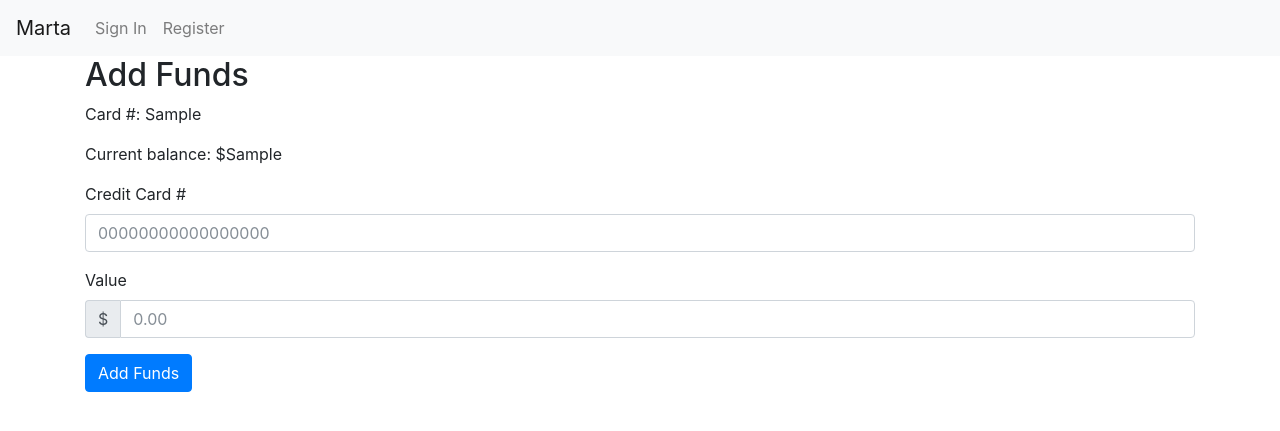
After one commit to Piejak/cs4400_project, a Flask app: template templates/addFunds.html in a window 1280 px wide. The commit adds this page. Shown: the top 431 px of the page. Run offline with Flask 2, Linux system fonts and the light colour scheme; the template is opened without the code that fills it: most values are stand-ins (such as "Sample title", 1, 10 or a date in 2020); some libraries are stand-ins or nearby versions.

Commit message:
Implement layout for adding funds to a breezecard

```diff
--- a/app.py
+++ b/app.py
@@ -38,21 +38,32 @@ def home():
 @app.route("/userHome")
 def user_home():
     if g.admin or not g.user:
-        return redirect(url_for(home))
+        return redirect(url_for('home'))
     return render_template('userHome.html', breezeCards=query_db('''select BreezeCardNum, Value from Breezecard where BelongsTo = %s''', session['user_id']))
 
 @app.route('/manageCards')
 def user_manage_cards():
     if g.admin or not g.user:
-        return redirect(url_for(home))
+        return redirect(url_for('home'))
     return render_template('userManageCards.html', breezeCards=query_db('''select BreezeCardNum, Value from Breezecard where BelongsTo = %s''', session['user_id']))
 
+@app.route('/<breezecard>')
+def add_funds(breezecard):
+    if not g.user or g.admin:
+        return redirect(url_for('home'))
+    print(query_db(
+        '''select BelongsTo from Breezecard where BreezecardNum = %s''', breezecard, one=True)[0])
+    if query_db('''select BelongsTo from Breezecard where BreezecardNum = %s''', breezecard, one=True)[0] != session['user_id']:
+        #if the breezecard doesnt belong to the logged in user
+        return redirect(url_for('home'))
+    card_info = query_db('''select BreezecardNum, Value from Breezecard where BreezecardNum = %s''', breezecard, one=True)
+    return render_template('addFunds.html', cardInfo=card_info)
+
 @app.route('/tripHistory', methods=['GET', 'POST'])
-def trip_history(startTime=None, endTime=None):
+def trip_history():
     if g.admin or not g.user:
         return redirect(url_for(home))
     if request.method == 'POST':
-        print(request.form['startTime'], ' ', request.form['endTime'])
         if request.form['startTime'] and request.form['endTime']:
             #we have both start and end time
             return render_template('tripHistory.html', trips=query_db('''select * from Trip where (BreezecardNum in (select BreezecardNum from Breezecard where BelongsTo = %s)) AND (StartTime < %s) AND (StartTime > %s);''', [session['user_id'], request.form['endTime'], request.form['startTime']]))
--- /dev/null
+++ b/templates/addFunds.html
@@ -0,0 +1,26 @@
+{% extends "layout.html" %} {% block title %}Add Funds{% endblock %} {% block body %}
+<h2>Add Funds</h2>
+<p>Card #: {{cardInfo[0]}}</p>
+<p>Current balance: ${{ cardInfo[1] }}</p>
+{% if error %}
+<div class="error">
+    <strong>Error:</strong> {{ error }}</div>
+{% endif %}
+
+
+<form action="" method="post">
+    <div class="form-group">
+        <label for="cardNum">Credit Card #</label>
+        <input type="text" name="cardNum" size="30" placeholder="00000000000000000" class="form-control"
+            id="cardNum">
+    </div>
+    <div class="form-group">
+        <label for="value">Value</label>
+        <div class="input-group">
+            <div class="input-group-addon">$</div>
+            <input type="text" name="value" size="30" placeholder="0.00" class="form-control" id="value">
+        </div>
+    </div>
+    <input type="submit" value="Add Funds" class="btn btn-primary">
+</form>
+{% endblock %}
--- a/templates/userManageCards.html
+++ b/templates/userManageCards.html
@@ -13,6 +13,7 @@
             <th>Card Number</th>
             <th>Value</th>
             <th>Remove?</th>
+            <th>Add Funds?</th>
         </tr>
     </thead>
     <tbody>
@@ -21,6 +22,7 @@
                 <td>{{ card[0] }}</td>
                 <td>${{ card[1] }}</td>
                 <td><a href="#">Remove</a></td>
+                <td><a href="{{url_for('add_funds', breezecard=card[0])}}">Add Funds</a></td>
             </tr>
         {% endfor %}
     </tbody>
```
